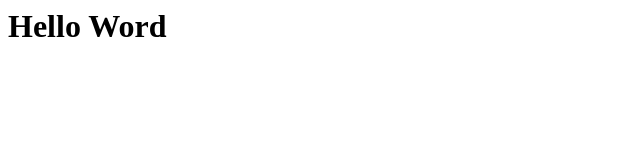
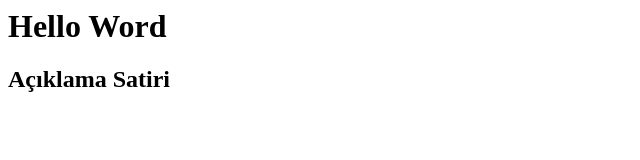
Before and after one commit to kuscuhasann/kodluyoruzFronted101Egitimi, a plain HTML site: page index.html in a window 1280 px wide. Shown: the whole page, without its empty margins (0-640 px from the left). Drawn offline with Linux system fonts and the light colour scheme.

Commit message:
Açıklama Satırı Kullanımı

```diff
--- a/index.html
+++ b/index.html
@@ -1 +1,3 @@
 <h1>Hello Word</h1>
+<!---Aciklama satiri kullanimi-->
+<h2>Açıklama Satiri</h2>
```
